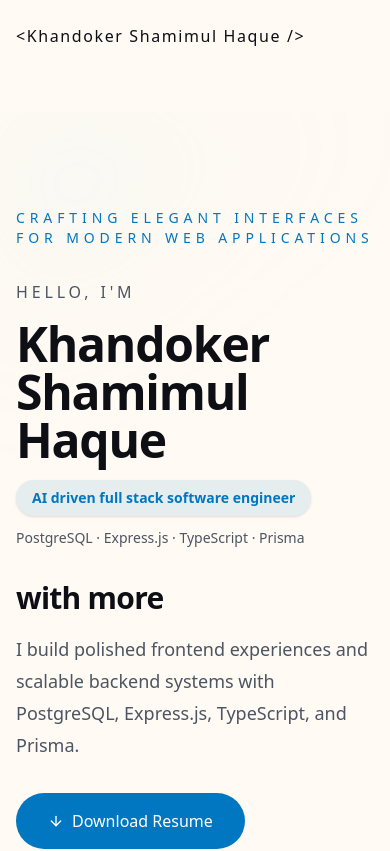
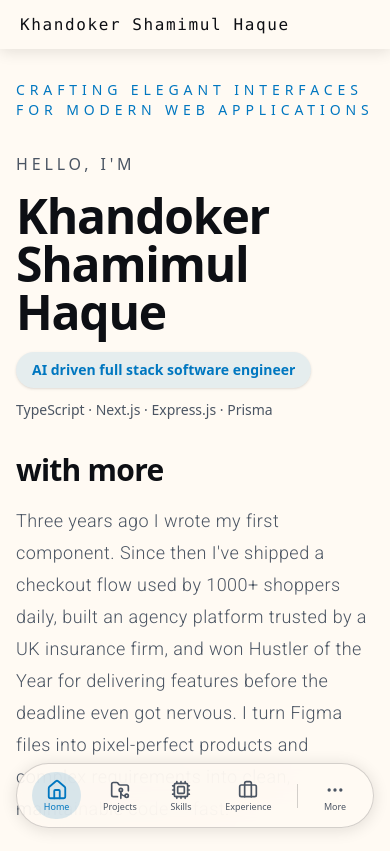
Before and after one commit to shamimulhaque1992/updated_portfolio_2026, a Next.js app: page / in a window 390 px wide. Shown: the top 851 px of the page. Built offline with nearby package versions, Linux system fonts and the light colour scheme.

Commit message:
bottom menu added

```diff
--- a/src/app/globals.css
+++ b/src/app/globals.css
@@ -42,6 +42,7 @@ body {
   background: var(--background);
   color: var(--foreground);
   font-family: var(--font-sans), system-ui, sans-serif;
+  padding-bottom: env(safe-area-inset-bottom);
 }
 
 * {
--- a/src/app/page.js
+++ b/src/app/page.js
@@ -6,7 +6,6 @@ export default function Home() {
   return (
     <main className="relative min-h-screen overflow-hidden bg-background text-foreground">
       <Navbar />
-      <div className="pt-28">
       <Hero
         greeting="Crafting elegant interfaces for modern web applications"
         name={siteConfig.name}
@@ -14,7 +13,6 @@ export default function Home() {
         summary={siteConfig.heroSummary}
         resumeUrl={siteConfig.resumeUrl}
       />
-      </div>
     </main>
   );
 }
--- a/src/components/layout/navbar.js
+++ b/src/components/layout/navbar.js
@@ -1,60 +1,180 @@
 "use client";
 
 import Link from "next/link";
-import { useEffect, useState } from "react";
-import { Terminal } from "lucide-react";
+import { useEffect, useRef, useState } from "react";
+import {
+  Terminal, Home, FolderGit2, Cpu, Briefcase,
+  User, BookOpen, Mail, MoreHorizontal,
+} from "lucide-react";
 
 import { cn } from "@/lib/utils";
 import { navItems, siteConfig } from "@/lib/resume";
 import { ThemeToggle } from "@/components/ui/theme-toggle";
 
+const FULL_TEXT = "Khandoker Shamimul Haque";
+const CHARS = "ABCDEFGHIJKLMNOPQRSTUVWXYZ0123456789@#$%&";
+
+const navIcons = {
+  homeIntro: Home,
+  landingProjects: FolderGit2,
+  skillsSection: Cpu,
+  experienceSection: Briefcase,
+  aboutSection: User,
+  blogSection: BookOpen,
+  contactSection: Mail,
+};
+
+// pill item slot: icon + label + px-3 padding ≈ 68px
+const ITEM_W = 68;
+const MORE_W = 60;
+
+function ScrambleName() {
+  const [output, setOutput] = useState(() => Array(FULL_TEXT.length).fill("·"));
+
+  useEffect(() => {
+    const resolved = new Array(FULL_TEXT.length).fill(false);
+    let frame;
+    const tick = (start) => {
+      setOutput((prev) =>
+        prev.map((_, i) => {
+          if (resolved[i]) return FULL_TEXT[i];
+          if (i <= start) {
+            if (Math.random() < 0.35) { resolved[i] = true; return FULL_TEXT[i]; }
+            return CHARS[Math.floor(Math.random() * CHARS.length)];
+          }
+          return "·";
+        })
+      );
+      if (!resolved.every(Boolean)) frame = requestAnimationFrame(() => tick(start + 0.4));
+    };
+    frame = requestAnimationFrame(() => tick(0));
+    return () => cancelAnimationFrame(frame);
+  }, []);
+
+  return (
+    <span className="font-mono tracking-widest">
+      {output.map((char, i) =>
+        char === FULL_TEXT[i]
+          ? <span key={i}>{char}</span>
+          : <span key={i} className="text-[var(--primary)] opacity-70">{char}</span>
+      )}
+    </span>
+  );
+}
+
 export function Navbar() {
   const [scrolled, setScrolled] = useState(false);
+  const [activeSlug, setActiveSlug] = useState("homeIntro");
+  const [visibleCount, setVisibleCount] = useState(navItems.length);
+  const [overflowOpen, setOverflowOpen] = useState(false);
 
+  const pillRef = useRef(null);
+  const overflowRef = useRef(null);
+
+  // scroll
   useEffect(() => {
-    const handleScroll = () => setScrolled(window.scrollY > 32);
-    handleScroll();
-    window.addEventListener("scroll", handleScroll, { passive: true });
-    return () => window.removeEventListener("scroll", handleScroll);
+    const onScroll = () => setScrolled(window.scrollY > 32);
+    onScroll();
+    window.addEventListener("scroll", onScroll, { passive: true });
+    return () => window.removeEventListener("scroll", onScroll);
+  }, []);
+
+  // active section
+  useEffect(() => {
+    const obs = [];
+    navItems.forEach(({ slug }) => {
+      const el = document.getElementById(slug);
+      if (!el) return;
+      const o = new IntersectionObserver(
+        ([e]) => { if (e.isIntersecting) setActiveSlug(slug); },
+        { threshold: 0.3 }
+      );
+      o.observe(el);
+      obs.push(o);
+    });
+    return () => obs.forEach((o) => o.disconnect());
+  }, []);
+
+  const [isTablet, setIsTablet] = useState(false);
+
+  // how many items fit in the pill
+  useEffect(() => {
+    const calc = () => {
+      const tablet = window.innerWidth >= 640;
+      setIsTablet(tablet);
+      if (tablet) {
+        setVisibleCount(navItems.length);
+        return;
+      }
+      if (!pillRef.current) return;
+      const available = pillRef.current.offsetWidth;
+      const fits = Math.floor((available - MORE_W) / ITEM_W);
+      setVisibleCount(Math.min(fits, navItems.length));
+    };
+    calc();
+    window.addEventListener("resize", calc);
+    return () => window.removeEventListener("resize", calc);
+  }, []);
+
+  // close overflow on outside click
+  useEffect(() => {
+    const handler = (e) => {
+      if (overflowRef.current && !overflowRef.current.contains(e.target))
+        setOverflowOpen(false);
+    };
+    document.addEventListener("mousedown", handler);
+    document.addEventListener("touchstart", handler);
+    return () => {
+      document.removeEventListener("mousedown", handler);
+      document.removeEventListener("touchstart", handler);
+    };
   }, []);
 
   const pillBg = scrolled ? "var(--nav-bg-scrolled)" : "var(--nav-bg)";
+  const visibleItems = navItems.slice(0, visibleCount);
+  const overflowItems = navItems.slice(visibleCount);
 
   return (
+    <>
+      {/* ════════════════════════════════
+          DESKTOP lg+ — top floating pill
+         ════════════════════════════════ */}
       <header
         className={cn(
-        "fixed left-1/2 z-50 w-full max-w-7xl -translate-x-1/2 px-4 transition-all duration-500 sm:px-6",
+          "fixed left-1/2 z-50 hidden w-full max-w-7xl -translate-x-1/2 px-4 transition-all duration-500 sm:px-6 lg:block",
           scrolled ? "top-4" : "top-6"
         )}
       >
         <div className="flex items-center justify-between gap-6">
-        {/* Left: Name */}
           <Link
             href="#homeIntro"
-          className="shrink-0 font-mono text-xs font-bold tracking-widest text-[var(--foreground)] transition-opacity hover:opacity-70"
+            className="shrink-0 font-mono text-sm font-bold text-[var(--foreground)] transition-opacity hover:opacity-70"
           >
-          &lt;Khandoker Shamimul Haque /&gt;
+            <ScrambleName />
           </Link>
 
-        {/* Center: Nav pill */}
           <div
-          className="hidden flex-1 items-center justify-center gap-1 rounded-full px-8 py-3 text-sm font-medium backdrop-blur-md transition-all duration-500 md:flex"
+            className="flex flex-1 items-center justify-center gap-1 rounded-full px-8 py-3 text-sm font-medium backdrop-blur-md transition-all duration-500"
             style={{ background: pillBg, boxShadow: "var(--nav-shadow)" }}
           >
             {navItems.map((item) => (
               <a
                 key={item.id}
                 href={`#${item.slug}`}
-              className="rounded-full px-4 py-1.5 text-[var(--foreground)] transition hover:bg-[var(--primary)]/10 hover:text-[var(--primary)]"
+                className={cn(
+                  "whitespace-nowrap rounded-full px-4 py-1.5 transition",
+                  activeSlug === item.slug
+                    ? "bg-[var(--primary)]/10 text-[var(--primary)]"
+                    : "text-[var(--foreground)] hover:bg-[var(--primary)]/10 hover:text-[var(--primary)]"
+                )}
               >
                 {item.title}
               </a>
             ))}
           </div>
 
-        {/* Right: Controls pill */}
           <div
-          className="hidden shrink-0 items-center gap-3 rounded-full px-4 py-3 backdrop-blur-md transition-all duration-500 md:flex"
+            className="flex shrink-0 items-center gap-3 rounded-full px-4 py-3 backdrop-blur-md transition-all duration-500"
             style={{ background: pillBg, boxShadow: "var(--nav-shadow)" }}
           >
             <ThemeToggle />
@@ -69,5 +189,125 @@ export function Navbar() {
           </div>
         </div>
       </header>
+
+      {/* ════════════════════════════════
+          MOBILE + TABLET — top name bar
+         ════════════════════════════════ */}
+      <header
+        className="fixed left-0 right-0 top-0 z-50 flex items-center px-5 py-3 backdrop-blur-md lg:hidden"
+        style={{ background: "var(--nav-bg-scrolled)", boxShadow: "var(--nav-shadow)" }}
+      >
+        <Link href="#homeIntro" className="font-mono text-xs font-bold text-[var(--foreground)]">
+          <ScrambleName />
+        </Link>
+      </header>
+
+      {/* ════════════════════════════════
+          MOBILE + TABLET — floating pill bottom nav
+         ════════════════════════════════ */}
+      <div
+        className="fixed bottom-4 left-1/2 z-50 -translate-x-1/2 lg:hidden"
+        style={{ paddingBottom: "env(safe-area-inset-bottom)", width: "calc(100% - 2rem)", maxWidth: "640px" }}
+      >
+        <nav
+          ref={pillRef}
+          className="flex w-full items-center justify-around gap-1 rounded-full px-3 py-2 backdrop-blur-xl"
+          style={{
+            background: "var(--nav-bg-scrolled)",
+            boxShadow: "var(--nav-shadow)",
+            border: "1px solid var(--border)",
+          }}
+        >
+          {/* Visible items */}
+          {visibleItems.map((item) => {
+            const Icon = navIcons[item.slug] ?? Home;
+            const isActive = activeSlug === item.slug;
+            return (
+              <a
+                key={item.id}
+                href={`#${item.slug}`}
+                onClick={() => setOverflowOpen(false)}
+                className={cn(
+                  "flex flex-col items-center gap-0.5 rounded-full px-3 py-2 transition-all duration-200",
+                  isActive
+                    ? "bg-[var(--primary)]/15 text-[var(--primary)]"
+                    : "text-[var(--foreground-muted)] hover:text-[var(--foreground)]"
+                )}
+              >
+                <Icon className={cn("h-5 w-5 transition-transform duration-200", isActive && "scale-110")} />
+                <span className="text-[9px] font-medium leading-none">{item.title}</span>
+              </a>
+            );
+          })}
+
+          {/* Divider + three-dot button */}
+          <span className="mx-1 h-6 w-px bg-[var(--border)]" />
+
+          <div ref={overflowRef} className="relative">
+            <button
+              onClick={() => setOverflowOpen((v) => !v)}
+              className={cn(
+                "flex flex-col items-center gap-0.5 rounded-full px-3 py-2 transition-all duration-200",
+                overflowOpen
+                  ? "bg-[var(--primary)]/15 text-[var(--primary)]"
+                  : "text-[var(--foreground-muted)] hover:text-[var(--foreground)]"
+              )}
+            >
+              <MoreHorizontal className="h-5 w-5" />
+              <span className="text-[9px] font-medium leading-none">More</span>
+            </button>
+
+            {/* Popup */}
+            {overflowOpen && (
+              <div
+                className="absolute bottom-full right-0 mb-3 w-52 overflow-hidden rounded-2xl border border-[var(--border)] backdrop-blur-xl"
+                style={{ background: "var(--nav-bg-scrolled)", boxShadow: "var(--nav-shadow)" }}
+              >
+                {/* Overflow nav items — mobile only when items don't fit */}
+                {overflowItems.map((item) => {
+                  const Icon = navIcons[item.slug] ?? Home;
+                  const isActive = activeSlug === item.slug;
+                  return (
+                    <a
+                      key={item.id}
+                      href={`#${item.slug}`}
+                      onClick={() => setOverflowOpen(false)}
+                      className={cn(
+                        "flex items-center gap-3 px-4 py-3 text-sm font-medium transition",
+                        isActive
+                          ? "bg-[var(--primary)]/10 text-[var(--primary)]"
+                          : "text-[var(--foreground)] hover:bg-[var(--primary)]/10 hover:text-[var(--primary)]"
+                      )}
+                    >
+                      <Icon className="h-4 w-4 shrink-0" />
+                      {item.title}
+                    </a>
+                  );
+                })}
+
+                {overflowItems.length > 0 && (
+                  <div className="mx-4 border-t border-[var(--border)]" />
+                )}
+
+                <div className="flex items-center justify-between px-4 py-3">
+                  <span className="text-xs font-medium text-[var(--foreground-muted)]">Theme</span>
+                  <ThemeToggle />
+                </div>
+
+                <a
+                  href={siteConfig.resumeUrl}
+                  download
+                  onClick={() => setOverflowOpen(false)}
+                  className="flex items-center gap-3 px-4 py-3 text-sm font-medium text-[var(--foreground)] transition hover:bg-[var(--primary)]/10 hover:text-[var(--primary)]"
+                >
+                  <Terminal className="h-4 w-4 shrink-0" />
+                  Download Resume
+                </a>
+              </div>
+            )}
+          </div>
+        </nav>
+      </div>
+    </>
   );
 }
--- a/src/components/sections/hero/Hero.js
+++ b/src/components/sections/hero/Hero.js
@@ -4,7 +4,7 @@ import Image from "next/image";
 import Link from "next/link";
 import { motion } from "framer-motion";
 import { ArrowDown, Facebook, Github, Linkedin, Mail } from "lucide-react";
-import { useEffect, useState } from "react";
+import { useEffect, useRef, useState } from "react";
 
 import { Button } from "@/components/ui/button";
 import { Container } from "@/components/ui/container";
@@ -18,38 +18,47 @@ const typingSteps = [
 ];
 
 export function Hero({ greeting, name, role, summary, resumeUrl }) {
-  const [displayText, setDisplayText] = useState(typingSteps[0]);
-  const [stepIndex, setStepIndex] = useState(0);
+  const [displayText, setDisplayText] = useState("");
   const [cursorVisible, setCursorVisible] = useState(true);
+  const stepRef = useRef(0);
+  const charRef = useRef(0);
+  const intervalRef = useRef(null);
 
   useEffect(() => {
-    const currentText = typingSteps[stepIndex];
-    let char = 0;
-    setDisplayText("");
-    const interval = setInterval(() => {
-      setDisplayText(currentText.slice(0, char + 1));
-      char += 1;
-      if (char === currentText.length) {
-        clearInterval(interval);
-        if (stepIndex < typingSteps.length - 1) {
-          const timeout = setTimeout(() => setStepIndex(stepIndex + 1), 1200);
-          return () => clearTimeout(timeout);
+    const startTyping = () => {
+      intervalRef.current = setInterval(() => {
+        const step = stepRef.current;
+        const currentText = typingSteps[step];
+
+        setDisplayText(currentText.slice(0, charRef.current + 1));
+        charRef.current += 1;
+
+        if (charRef.current >= currentText.length) {
+          clearInterval(intervalRef.current);
+          if (step < typingSteps.length - 1) {
+            setTimeout(() => {
+              stepRef.current = step + 1;
+              charRef.current = 0;
+              setDisplayText("");
+              startTyping();
+            }, 1200);
+          }
         }
-      }
-    }, 70);
+      }, 70);
+    };
 
-    return () => clearInterval(interval);
-  }, [stepIndex]);
+    startTyping();
+    return () => clearInterval(intervalRef.current);
+  }, []);
 
   useEffect(() => {
-    const blink = setInterval(() => setCursorVisible((value) => !value), 500);
+    const blink = setInterval(() => setCursorVisible((v) => !v), 500);
     return () => clearInterval(blink);
   }, []);
 
   return (
-    <section id="homeIntro" className="relative overflow-hidden py-24 sm:py-32">
-      <div className="pointer-events-none absolute inset-x-0 top-0 -z-10 h-80 bg-gradient-to-br from-[#C7EEFF]/20 via-transparent to-transparent blur-3xl" />
-      <div className="pointer-events-none absolute right-0 top-16 hidden h-80 w-80 rounded-full bg-[#C7EEFF]/15 blur-3xl sm:block" />
+    <section id="homeIntro" className="relative overflow-hidden pb-24 pt-20 sm:pb-32 sm:pt-36 pb-safe">
+      <div className="pointer-events-none absolute right-0 top-16 hidden h-80 w-80 rounded-full bg-[var(--primary)]/5 blur-3xl sm:block" />
 
       <Container>
         <motion.div
@@ -75,7 +84,7 @@ export function Hero({ greeting, name, role, summary, resumeUrl }) {
                   {role}
                 </span>
                 <span className="text-sm font-medium text-[var(--foreground-muted)]">
-                  PostgreSQL · Express.js · TypeScript · Prisma
+                  TypeScript · Next.js · Express.js · Prisma
                 </span>
               </div>
             </motion.div>
@@ -88,7 +97,7 @@ export function Hero({ greeting, name, role, summary, resumeUrl }) {
                   style={{ backgroundColor: "var(--foreground)", opacity: cursorVisible ? 1 : 0 }}
                 />
               </div>
-              <p className="max-w-2xl text-lg leading-8 text-[var(--foreground-muted)]">
+              <p className="max-w-2xl text-lg leading-8 text-[var(--foreground-muted)] font-[family-name:var(--font-roboto)] font-light tracking-wide">
                 {summary}
               </p>
             </motion.div>
@@ -143,13 +152,12 @@ export function Hero({ greeting, name, role, summary, resumeUrl }) {
             <div className="relative overflow-hidden rounded-[2rem] border border-[var(--border)] bg-[var(--surface)] p-4 shadow-glow backdrop-blur-xl sm:p-6">
               <div className="absolute -left-8 top-8 h-20 w-20 rounded-full bg-[var(--primary)]/15 blur-2xl" />
               <div className="absolute -right-8 bottom-8 h-24 w-24 rounded-full bg-[var(--secondary)]/15 blur-2xl" />
-              <div className="relative overflow-hidden rounded-[1.75rem] bg-[#1D242B]/95">
+              <div className="relative overflow-hidden rounded-[1.75rem] bg-[#1D242B]/95" style={{ aspectRatio: "3/4" }}>
                 <Image
-                  src="/assets/images/Picture1.png"
+                  src="/assets/images/profile/main_profile_image.jpg"
                   alt="Portrait of Khandoker Shamimul Haque"
-                  width={640}
-                  height={700}
-                  className="h-auto w-full object-cover"
+                  fill
+                  className="object-cover object-top"
                   priority
                 />
               </div>
--- a/src/components/ui/container.js
+++ b/src/components/ui/container.js
@@ -2,7 +2,7 @@ import { cn } from "@/lib/utils";
 
 export function Container({ children, className }) {
   return (
-    <div className={cn("mx-auto w-full max-w-7xl px-4 sm:px-6 lg:px-8", className)}>
+    <div className={cn("mx-auto w-full max-w-7xl px-4 sm:px-6", className)}>
       {children}
     </div>
   );
--- a/src/lib/resume.js
+++ b/src/lib/resume.js
@@ -16,7 +16,7 @@ export const siteConfig = {
   phone: "+880 1779-312970",
   resumeUrl: "/assets/data/khandoker_shamimul_haque_resume.pdf",
   heroSummary:
-    "I build polished frontend experiences and scalable backend systems with PostgreSQL, Express.js, TypeScript, and Prisma.",
+    "Three years ago I wrote my first component. Since then I've shipped a checkout flow used by 1000+ shoppers daily, built an agency platform trusted by a UK insurance firm, and won Hustler of the Year for delivering features before the deadline even got nervous. I turn Figma files into pixel-perfect products and complex requirements into clean, maintainable code — fast.",
   heroHighlights: ["Next.js", "PostgreSQL", "Express.js", "Prisma"],
   socialLinks: {
     github: "#",
--- a/tailwind.config.js
+++ b/tailwind.config.js
@@ -3,14 +3,12 @@ const config = {
   theme: {
     extend: {
       colors: {
-        foreground: {
-          light: "#0d0f14",
-          dark: "#ECDFCC",
-        },
-        accent: {
-          light: "#0077C0",
-          dark: "#697565",
-        },
+        background: "var(--background)",
+        foreground: "var(--foreground)",
+        primary: "var(--primary)",
+        muted: "var(--foreground-muted)",
+        surface: "var(--surface)",
+        border: "var(--border)",
       },
       boxShadow: {
         glow: "0 32px 120px rgba(0, 119, 192, 0.12)",
```
Also changed, not shown: src/app/layout.js (+8 -2 lines), public/assets/images/profile/main_profile_image.jpg (added), src/assets/images/profile/main_profile_image.jpg (added). Lines whose indentation alone changed are shown as unchanged.
